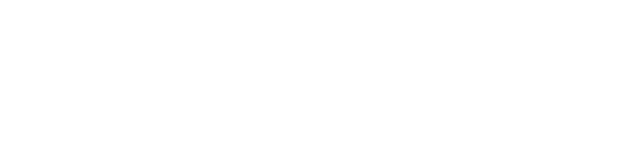
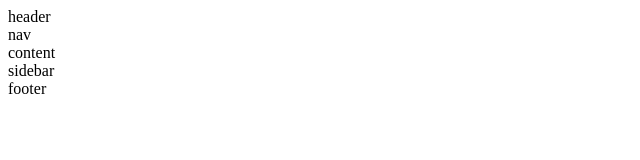
Before and after one commit to fehergg/layout-1, a plain HTML site: page index.html in a window 1280 px wide. Shown: the whole page, without its empty margins (0-640 px from the left). Drawn offline with Linux system fonts and the light colour scheme.

Commit message:
Update index.html

```diff
--- a/index.html
+++ b/index.html
@@ -7,6 +7,16 @@
     <link rel="stylesheet" href="style.css">
 </head>
 <body>
-
+    <div id="wrapper">
+        <header>header</header>
+        <nav>nav</nav>
+        <main>
+            content
+            <section></section>
+            <section></section>
+        </main>
+        <aside>sidebar</aside>
+        <footer>footer</footer>
+    </div>
 </body>
 </html>
```
